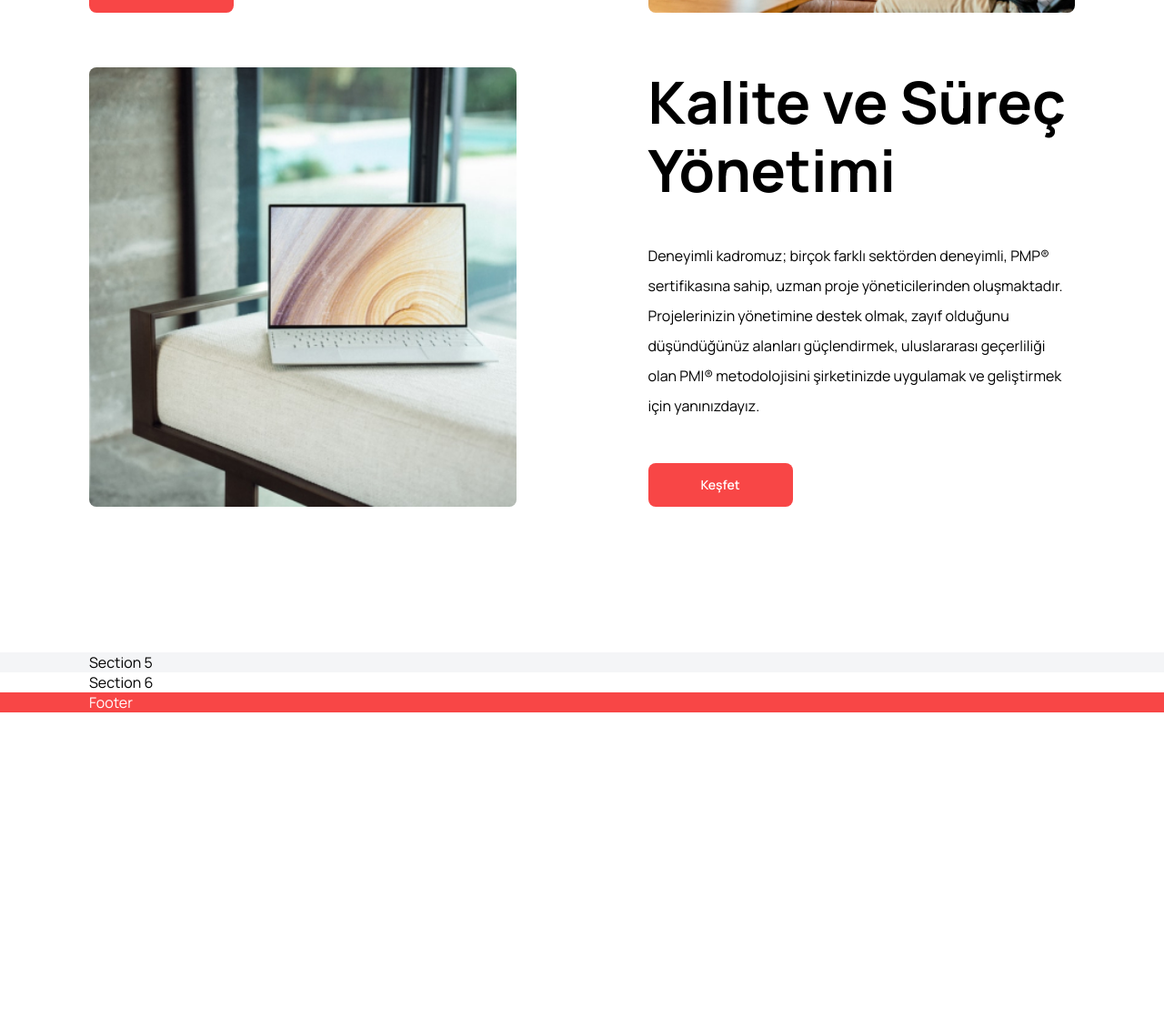
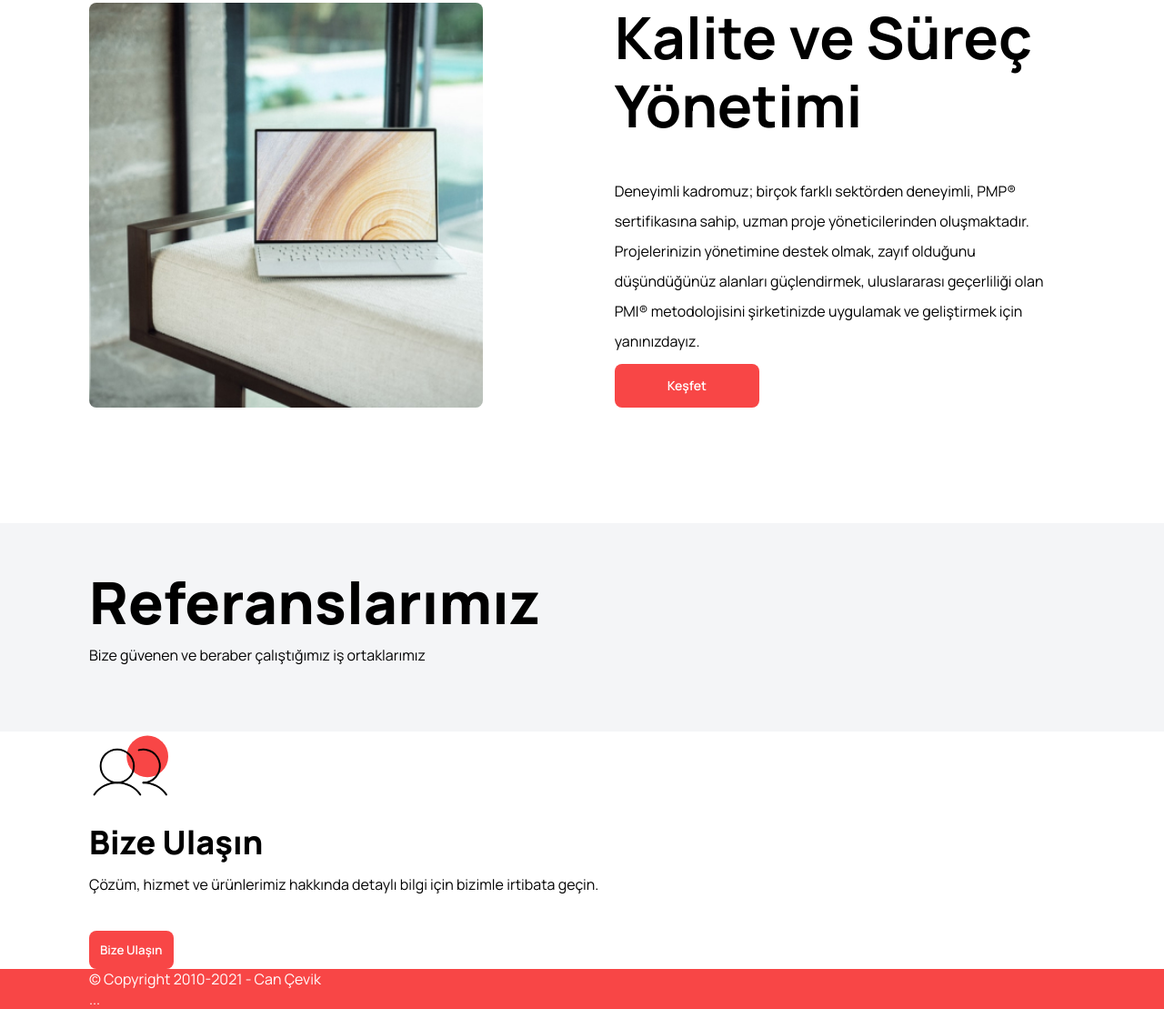
Before and after one commit to GV-88/KITM-FE-U1003-1, a plain HTML site: page index.html in a window 1280 px wide. Shown: the part 3051-4160 px from the top of the page at 91% size. Before the commit the page ends 3834 px from the top, so only its background shows below. Drawn offline with Linux system fonts and the light colour scheme.

Commit message:
fixed article layout with img

```diff
--- a/css/1_style.css
+++ b/css/1_style.css
@@ -536,6 +536,10 @@ header .btn {
   line-height: 2.0625;
   margin-bottom: 40px;
 }
+.article-body p {
+  margin-top: 0.25em;
+  margin-bottom: 0.5em;
+}
 article .btn {
   font-size: 14px;
   line-height: 1.6875;
@@ -558,7 +562,7 @@ article figure img {
     line-height: 1;
   }
   .article-body {
-    margin-bottom: 46px;
+    margin-bottom: 0.5em;
   }
 }
 @media screen and (min-width: 1200px) {
@@ -609,10 +613,13 @@ article .btn {
   }
   article figure img {
     height: 100%;
-    /* TODO: make image height always adapt to content in another column */
   }
   .article-mainpart {
     text-align: start;
+    display: flex;
+    flex-flow: column nowrap;
+    align-items: flex-start;
+    justify-content: space-between;
   }
   article .btn {
     display: inline-block;
@@ -622,6 +629,46 @@ article .btn {
   #section-articles article {
     column-gap: 145px;
   }
+  #section-articles article:nth-child(2n-1) {
+    grid-template: auto / 1fr auto;
+  }
+  #section-articles article:nth-child(2n) {
+    grid-template: auto / auto 1fr;
+  }
 }
 
 /* #endregion */
+
+/* #region companies (logos) */
+
+#section-companies {
+  padding-top: 37px;
+  padding-bottom: 40px;
+}
+#section-companies h2 {
+  line-height: 1.125;
+  margin-bottom: 14px;
+}
+@media screen and (min-width: 768px) {
+  #section-companies {
+    padding-top: 42px;
+    padding-bottom: 73px;
+  }
+  #section-companies h2 {
+    font-size: 64px;
+    line-height: 1.3125;
+    margin-bottom: 5px;
+  }
+}
+
+/* #endregion */
+
+/* #region CTA */
+
+
+
+/* #endregion */
+
+/* #region footer (sitemap) */
+
+/* #endregion */
--- a/index.html
+++ b/index.html
@@ -105,9 +105,11 @@
       <article>
         <!-- hardest work is coming up with names :) -->
         <main class="article-mainpart">
+          <div class="article-text">
             <h3 class="article-title">Kalite ve Süreç Yönetimi</h3>
             <div class="article-body">
               <p>Deneyimli kadromuz; birçok farklı sektörden deneyimli, PMP® sertifikasına sahip, uzman proje yöneticilerinden oluşmaktadır. Projelerinizin yönetimine destek olmak, zayıf olduğunu düşündüğünüz alanları güçlendirmek, uluslararası geçerliliği olan PMI® metodolojisini şirketinizde uygulamak ve geliştirmek için yanınızdayız.</p>
+            </div>
           </div>
           <a class="btn" href="#">Keşfet</a>
         </main>
@@ -117,9 +119,11 @@
       </article>
       <article>
         <main class="article-mainpart">
+          <div class="article-text">
             <h3 class="article-title">Kalite ve Süreç Yönetimi</h3>
             <div class="article-body">
               <p>Deneyimli kadromuz; birçok farklı sektörden deneyimli, PMP® sertifikasına sahip, uzman proje yöneticilerinden oluşmaktadır. Projelerinizin yönetimine destek olmak, zayıf olduğunu düşündüğünüz alanları güçlendirmek, uluslararası geçerliliği olan PMI® metodolojisini şirketinizde uygulamak ve geliştirmek için yanınızdayız.</p>
+            </div>
           </div>
           <a class="btn" href="#">Keşfet</a>
         </main>
@@ -128,8 +132,30 @@
         </figure>
       </article>
     </section>
-    <section>Section 5</section>
-    <section>Section 6</section>
-    <footer class="primary">Footer</footer>
+    <section id="section-companies">
+      <div class="companies-title">
+        <h2>Referanslarımız</h2>
+        <div class="subtitle">Bize güvenen ve beraber çalıştığımız iş ortaklarımız</div>
+      </div>
+      <div class="logo-blocks"></div>
+    </section>
+    <section id="section-cta">
+      <div class="cta-block">
+          <!-- TODO: bonus task, compound icons with CSS -->
+          <img src="assets/icons/Group 26.svg" alt="CTA icon">
+          <h2>Bize Ulaşın</h2>
+          <p>Çözüm, hizmet ve ürünlerimiz hakkında detaylı bilgi için bizimle irtibata geçin.</p>
+          <button class="btn">Bize Ulaşın</button>
+      </div>
+    </section>
+    <footer class="primary">
+      <div class="sitemap">
+
+      </div>
+      <div class="footer-footer">
+        <div class="copyright">&copy; Copyright 2010-2021 - Can Çevik</div>
+        <div class="social-icons">...</div>
+      </div>
+    </footer>
   </body>
 </html>
```
Lines whose indentation alone changed are shown as unchanged.
